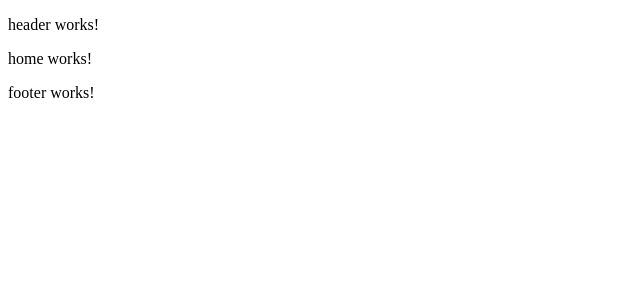
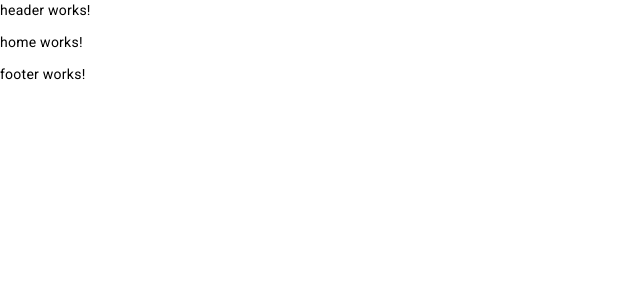
Before and after one commit to SergioSanchezIglesias/Weather-App, an Angular app: page / in a window 1280 px wide. Shown: the top 300 px of the page, without its empty margins (0-640 px from the left). Built offline with nearby package versions, Linux system fonts and the light colour scheme.

Commit message:
MaterialModule añadido

```diff
--- a/angular.json
+++ b/angular.json
@@ -30,6 +30,7 @@
               "src/assets"
             ],
             "styles": [
+              "@angular/material/prebuilt-themes/pink-bluegrey.css",
               "src/styles.scss"
             ],
             "scripts": []
@@ -90,6 +91,7 @@
               "src/assets"
             ],
             "styles": [
+              "@angular/material/prebuilt-themes/pink-bluegrey.css",
               "src/styles.scss"
             ],
             "scripts": []
--- a/package.json
+++ b/package.json
@@ -11,10 +11,12 @@
   "private": true,
   "dependencies": {
     "@angular/animations": "^17.3.0",
+    "@angular/cdk": "^17.3.10",
     "@angular/common": "^17.3.0",
     "@angular/compiler": "^17.3.0",
     "@angular/core": "^17.3.0",
     "@angular/forms": "^17.3.0",
+    "@angular/material": "^17.3.10",
     "@angular/platform-browser": "^17.3.0",
     "@angular/platform-browser-dynamic": "^17.3.0",
     "@angular/router": "^17.3.0",
--- a/src/app/app.config.ts
+++ b/src/app/app.config.ts
@@ -2,7 +2,8 @@ import { ApplicationConfig } from '@angular/core';
 import { provideRouter } from '@angular/router';
 
 import { routes } from './app.routes';
+import { provideAnimationsAsync } from '@angular/platform-browser/animations/async';
 
 export const appConfig: ApplicationConfig = {
-  providers: [provideRouter(routes)]
+  providers: [provideRouter(routes), provideAnimationsAsync()]
 };
--- a/src/app/core/interfaces/geoDBCities-Response.interface.ts
+++ b/src/app/core/interfaces/geoDBCities-Response.interface.ts
@@ -4,7 +4,7 @@ export interface GeoDBCities {
   metadata: Metadata;
 }
 
-export interface Datum {
+interface Datum {
   id:          number;
   wikiDataId:  string;
   city:        string;
@@ -20,12 +20,12 @@ export interface Datum {
 }
 
 
-export interface Link {
+interface Link {
   rel:  string;
   href: string;
 }
 
-export interface Metadata {
+interface Metadata {
   currentOffset: number;
   totalCount:    number;
 }
--- a/src/app/shared/components/header/header.component.ts
+++ b/src/app/shared/components/header/header.component.ts
@@ -1,9 +1,10 @@
 import { Component } from '@angular/core';
+import { MaterialModule } from '../../material.module';
 
 @Component({
   selector: 'app-header',
   standalone: true,
-  imports: [],
+  imports: [MaterialModule],
   templateUrl: './header.component.html',
   styleUrl: './header.component.scss'
 })
--- /dev/null
+++ b/src/app/shared/material.module.ts
@@ -0,0 +1,69 @@
+import { NgModule } from '@angular/core';
+import { OverlayModule } from '@angular/cdk/overlay';
+import { CdkTreeModule } from '@angular/cdk/tree';
+import { PortalModule } from '@angular/cdk/portal';
+import { MatAutocompleteModule } from '@angular/material/autocomplete';
+import { MatButtonModule } from '@angular/material/button';
+import { MatButtonToggleModule } from '@angular/material/button-toggle';
+import { MatCardModule } from '@angular/material/card';
+import { MatCheckboxModule } from '@angular/material/checkbox';
+import { MatChipsModule } from '@angular/material/chips';
+import { MatRippleModule } from '@angular/material/core';
+import { MatDividerModule } from '@angular/material/divider';
+import { MatExpansionModule } from '@angular/material/expansion';
+import { MatFormFieldModule } from '@angular/material/form-field';
+import { MatIconModule } from '@angular/material/icon';
+import { MatInputModule } from '@angular/material/input';
+import { MatListModule } from '@angular/material/list';
+import { MatMenuModule } from '@angular/material/menu';
+import { MatPaginatorModule } from '@angular/material/paginator';
+import { MatProgressSpinnerModule } from '@angular/material/progress-spinner';
+import { MatSelectModule } from '@angular/material/select';
+import { MatSidenavModule } from '@angular/material/sidenav';
+import { MatSnackBarModule } from '@angular/material/snack-bar';
+import { MatSortModule } from '@angular/material/sort';
+import { MatTableModule } from '@angular/material/table';
+import { MatTabsModule } from '@angular/material/tabs';
+import { MatToolbarModule } from '@angular/material/toolbar';
+import { MatTreeModule } from '@angular/material/tree';
+
+const materialModules = [
+  CdkTreeModule,
+  MatAutocompleteModule,
+  MatButtonModule,
+  MatCardModule,
+  MatCheckboxModule,
+  MatChipsModule,
+  MatDividerModule,
+  MatExpansionModule,
+  MatIconModule,
+  MatInputModule,
+  MatListModule,
+  MatMenuModule,
+  MatProgressSpinnerModule,
+  MatPaginatorModule,
+  MatRippleModule,
+  MatSelectModule,
+  MatSidenavModule,
+  MatSnackBarModule,
+  MatSortModule,
+  MatTableModule,
+  MatTabsModule,
+  MatToolbarModule,
+  MatFormFieldModule,
+  MatButtonToggleModule,
+  MatTreeModule,
+  OverlayModule,
+  PortalModule
+];
+
+@NgModule({
+  imports: [
+    ...materialModules
+  ],
+  exports: [
+    ...materialModules
+  ],
+})
+export class MaterialModule {
+}
--- a/src/index.html
+++ b/src/index.html
@@ -6,8 +6,10 @@
   <base href="/">
   <meta name="viewport" content="width=device-width, initial-scale=1">
   <link rel="icon" type="image/x-icon" href="favicon.ico">
+  <link href="https://fonts.googleapis.com/css2?family=Roboto:wght@300;400;500&display=swap" rel="stylesheet">
+  <link href="https://fonts.googleapis.com/icon?family=Material+Icons" rel="stylesheet">
 </head>
-<body>
+<body class="mat-typography">
   <app-root></app-root>
 </body>
 </html>
--- a/src/styles.scss
+++ b/src/styles.scss
@@ -1 +1,4 @@
 /* You can add global styles to this file, and also import other style files */
+
+html, body { height: 100%; }
+body { margin: 0; font-family: Roboto, "Helvetica Neue", sans-serif; }
```
Also changed, not shown: 1 other file (tests, documents, lock files or other folders).
